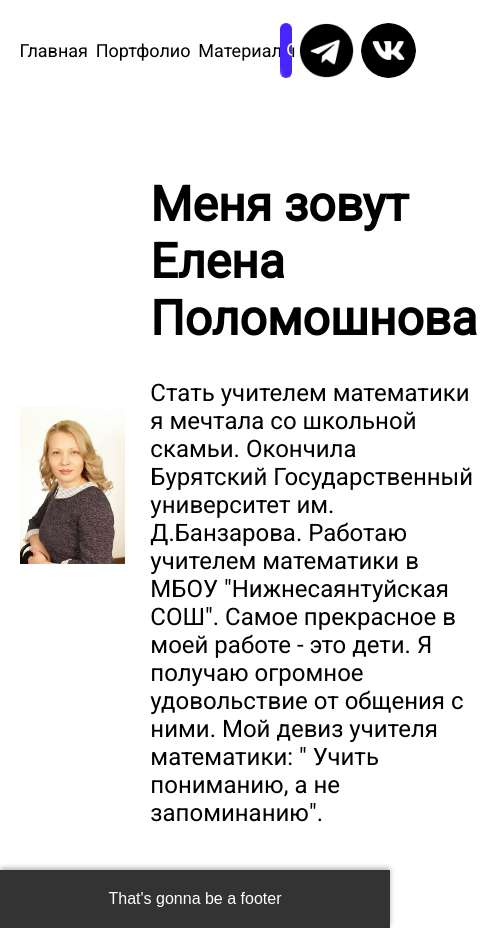
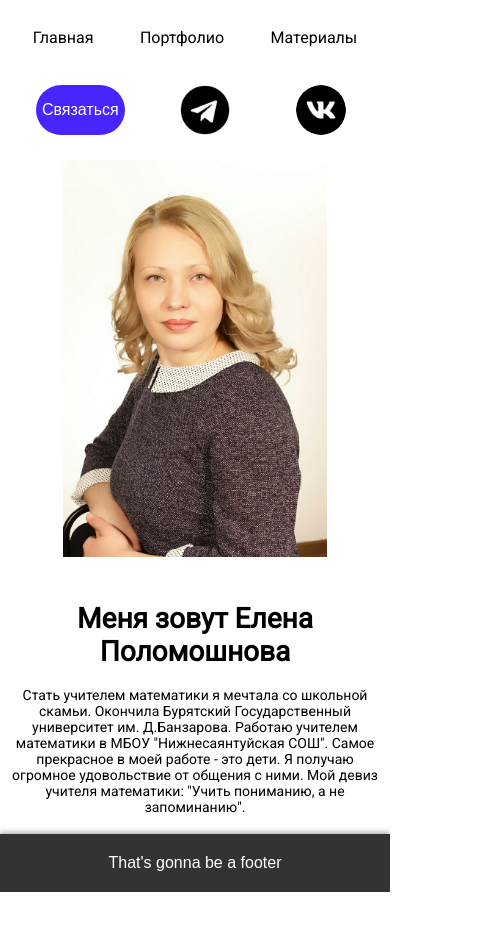
Before and after one commit to litvidan/EPsite, a React (Create React App) app: page / in a window 390 px wide. Shown: the whole page, 495 px wide, since content can reach past the window. After the commit the page ends 892 px from the top, so only its background shows below. Built offline with nearby package versions, Linux system fonts and the light colour scheme.

Commit message:
adapted header and content for mobile

```diff
--- a/public/index.html
+++ b/public/index.html
@@ -24,7 +24,7 @@
       work correctly both with client-side routing and a non-root public URL.
       Learn how to configure a non-root public URL by running `npm run build`.
     -->
-    <title>Сайт учителя</title>
+    <title>Елена Поломошнова</title>
   </head>
   <body>
     <noscript>You need to enable JavaScript to run this app.</noscript>
--- a/src/App.js
+++ b/src/App.js
@@ -23,21 +23,20 @@ function App() {
           <a>Материалы</a>
         </div>
 
+
+        <div className="header-controls">
           <button onClick={handleOpenModal} className="btn">Связаться</button>
           <ModalWindow show={showModal} onClose={handleCloseModal}>
             <h2 style={{color:"#4824ff", fontSize:"40px"}}> Контакты</h2>
             <p style={{fontSize: "22px"}}>Вы можете написать мне на почту</p>
           </ModalWindow>
-
-
           <a href="https://t.me/litvidan" target="_blank"
           className="icon telegram"/>
           <a href="https://vk.com/litvidan" target="_blank"
           className="icon vk"/>
+        </div>
 
-        <div className="switch">
-          <div className="theme light"></div>
-        </div>
+
 
       </header>
 
@@ -47,7 +46,7 @@ function App() {
           <div>
 
             <p><h1>Меня зовут Елена Поломошнова</h1>Стать учителем математики я мечтала со школьной скамьи. Окончила Бурятский Государственный университет им. Д.Банзарова. Работаю учителем математики в МБОУ "Нижнесаянтуйская СОШ". Самое прекрасное в моей работе - это дети. Я получаю огромное удовольствие от общения с ними.
-Мой девиз учителя математики: " Учить пониманию, а не запоминанию".</p>
+Мой девиз учителя математики: "Учить пониманию, а не запоминанию".</p>
 
           </div>
 
--- a/src/index.css
+++ b/src/index.css
@@ -6,12 +6,18 @@
   font-display: swap;
 }
 
+html{
+  height: 100%;
+}
+
 body {
   margin: 0;
+  height: 100%;
   font-family: 'Roboto', sans-serif;
   -webkit-font-smoothing: antialiased;
   -moz-osx-font-smoothing: grayscale;
 }
+
 
 
 code {
@@ -20,36 +26,52 @@ code {
 }
 
 /* ------------------HEADER------------------- */
-header{
+header {
+  box-sizing: border-box;
   margin-left: 5%;
   margin-right: 5%;
   top: 0;
   position: sticky;
   background-color: white;
   display: flex;
+  align-items: center; /* выравнивание по вертикали */
   height: 100px;
-  place-items: center;
+  gap: 20px; /* небольшой промежуток между блоками */
 }
 
-.menu{
-  height: 100px;
-  width: 100%;
-  align-content: center;
+/* Блок меню занимает всё доступное место слева */
+.menu {
+  flex-grow: 1;
+  display: flex;
+  align-items: center;
+  gap: 20px; /* расстояние между ссылками */
 }
 
-header a{
+/* Блок controls занимает пространство справа */
+.header-controls {
+  display: flex;
+  align-items: center;
+  gap: 15px;
+  flex-shrink: 0; /* чтобы не сжимался */
+}
+
+/* Ссылки меню */
+header a {
   font-size: 18px;
   font-weight: 500;
-  margin-right: 3%;
+  cursor: pointer;
   transition: 0.3s ease-in-out;
-  cursor: pointer;
+  white-space: nowrap; /* предотвращение переноса */
+  color: inherit;
 }
 
-header a:hover{
+header a:hover {
   color: #4824ff;
-  filter: drop-shadow(0px 0px 50px #4824ff)
+  filter: drop-shadow(0px 0px 50px #4824ff);
 }
-.btn{
+
+/* Кнопка */
+.btn {
   position: relative;
   height: 55px;
   width: 222px;
@@ -61,75 +83,112 @@ header a:hover{
   font-size: 18px;
   transition: 0.5s ease-in-out;
   overflow: hidden;
-  margin-right: 2%;
   cursor: pointer;
   outline: none;
+  margin-right: 0;
+  flex-shrink: 0;
 }
 
-.btn:hover{
+.btn:hover {
   filter: drop-shadow(0px 0px 3px #4824ff40);
 }
 
-.btn:before{
+.btn:before {
   content: '';
   position: absolute;
-  top: -200px; /* стартовое смещение по вертикали */
-  left: -50px; /* стартовое смещение по горизонтали */
+  top: -200px;
+  left: -50px;
   height: 400px;
   width: 30px;
   background: #ffffffbd;
   filter: blur(2px);
   transition: transform 1.5s ease;
-  transform: rotate(-20deg) ;
+  transform: rotate(-20deg);
 }
 
-.btn:hover:before{
-  transform: rotate(-20deg) translateX(250px); /* анимация движения блика */
+.btn:hover:before {
+  transform: rotate(-20deg) translateX(250px);
 }
 
-
+/* Иконки */
 .icon {
   height: 55px;
   border-radius: 50%;
   background: white;
   cursor: pointer;
   transition: 0.3s;
-  margin-right: 2%;
+  margin-right: 0;
+  flex-shrink: 0;
 }
 
-.icon.telegram{
+/* Телеграм и ВК */
+.icon.telegram {
   content: url(/public/icons/telegram.png);
+  margin-right: 10px;
 }
 
-.icon.vk{
+.icon.vk {
   content: url(/public/icons/vk.png);
 }
 
-.switch{
+/* Переключатель темы */
+.switch {
   width: 135px;
   height: 55px;
   border-radius: 55px;
   background-color: #eeebff;
   overflow: hidden;
+  flex-shrink: 0;
 }
 
-.theme{
-  margin: 2px;
-  width: 51px;
-  height: 51px;
-  border-radius: 55px;
-  background-color: black;
-  filter: invert();
-  transition: 0.5s ease-in-out;
+/* Для мобильных экранов (до 480px) */
+@media (max-width: 480px) {
+  header {
+    flex-direction: column;
+    align-items: stretch;
+    height: auto;
+    width: 100%;
+    padding: 5%;
+    margin: 0;
+  }
+
+  .menu {
+    justify-content: space-around;
+    display: flex;
+    flex-direction: row;
+    align-items: center;
+    margin-bottom: 10px;
+    width: 100%;
+  }
+
+  .menu a {
+    margin: 8px 0;
+    font-size: 16px;
+  }
+
+  /* Обертка для кнопки, иконок и переключателя */
+  .header-controls {
+    display: flex;
+    justify-content: space-around;
+    align-items: center;
+    width: 100%;
+  }
+
+  .btn {
+    width: auto;
+    height: 50px;
+    font-size: 16px;
+    margin: 0;
+    flex-shrink: 0;
+  }
+
+  .icon {
+    height: 50px;
+    margin: 0 8px;
+  }
 }
 
-.theme.light{
-  content: url(/public/icons/sun.png)
-}
 
-.switch:hover > .theme.light{
-  transform: rotate(45deg);
-}
 
 /*--------------------------------Content----------------------------*/
 
@@ -139,6 +198,7 @@ header a:hover{
 }
 
 .content{
+  flex: 1;
   margin: 5%;
 }
 
@@ -161,6 +221,59 @@ header a:hover{
   width: 30%;
 }
 
+@media (max-width: 768px) {
+  .content {
+    margin: 3%;
+  }
+
+  .main_description > div {
+    font-size: 20px;
+    padding-left: 3%;
+    padding-right: 3%;
+  }
+
+  .main_description > img {
+    width: 40%;
+  }
+}
+
+@media (max-width: 480px) {
+  .content {
+    margin: 2%;
+  }
+
+  .main_description {
+    flex-direction: column;
+    gap: 12px;
+  }
+
+  .main_description > div {
+    padding-left: 0;
+    padding-right: 0;
+    font-size: 16px;
+    text-align: center;
+  }
+
+  .main_description > img {
+    width: 60%;
+  }
+}
+
+/* Очень маленькие экраны (до 400px) */
+@media (max-width: 400px) {
+  .content {
+    margin: 1.5%;
+  }
+
+  .main_description > div {
+    font-size: 14px;
+  }
+
+  .main_description > img {
+    width: 70%;
+  }
+}
+
 
 /*--------------------------------Footer----------------------------*/
 
```
Lines whose indentation alone changed are shown as unchanged.
